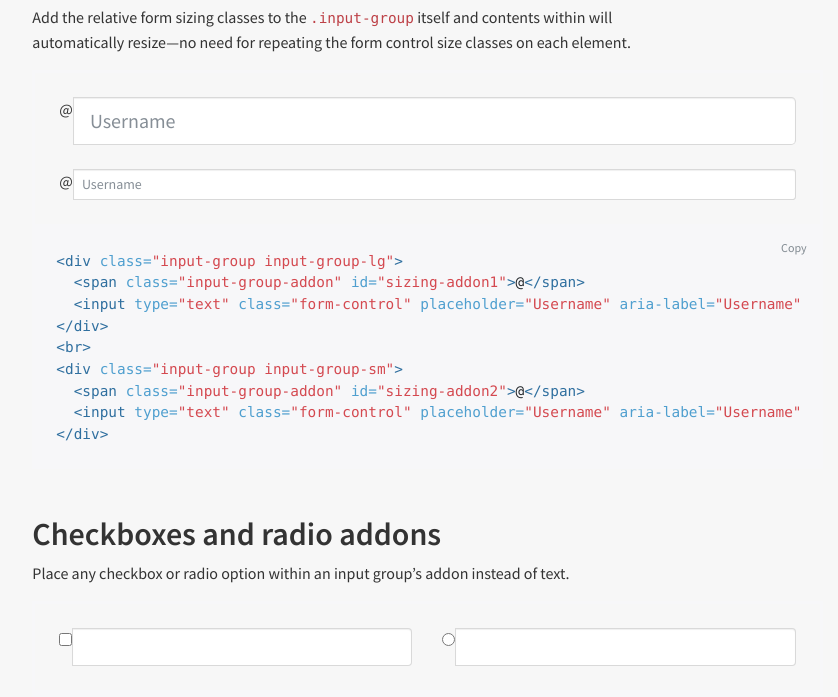
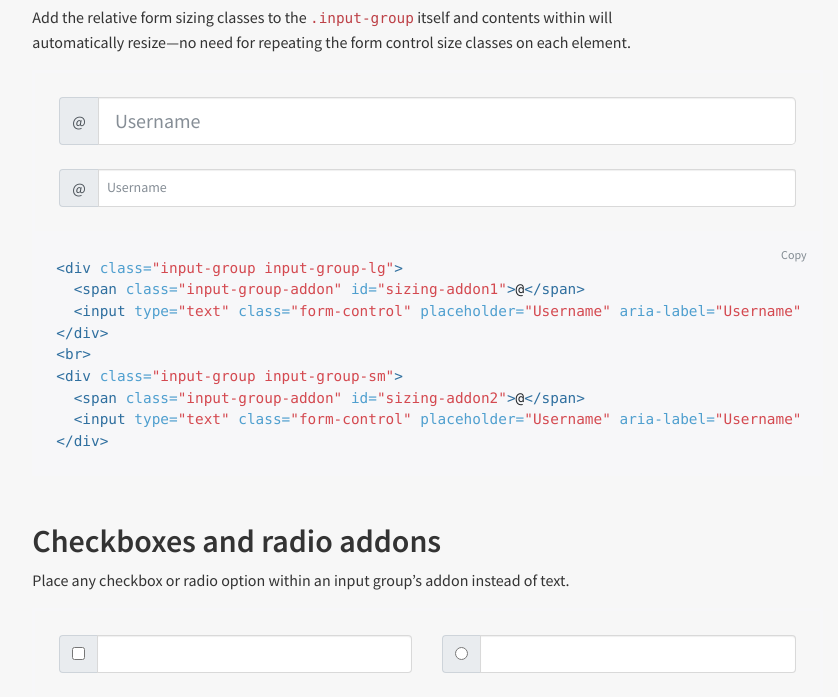
Before and after one commit to jamesmadson/mfn_theme, a plain HTML site: page docs/docs/4.0/components/input-group/index.html in a window 1280 px wide. Shown: the part 1515-2212 px from the top of the page, without its empty margins (229-1067 px from the left). Drawn offline with Linux system fonts and the light colour scheme.

Commit message:
remaining component styles

```diff
--- a/docs/docs/4.0/components/input-group/index.html
+++ b/docs/docs/4.0/components/input-group/index.html
@@ -585,35 +585,35 @@
 
 <div class="bd-example">
 <div class="input-group">
-  <span class="input-group-addon" id="basic-addon1">@</span>
+  <span class="input-group-text" id="basic-addon1">@</span>
   <input type="text" class="form-control" placeholder="Username" aria-label="Username" aria-describedby="basic-addon1" />
 </div>
 <br />
 <div class="input-group">
   <input type="text" class="form-control" placeholder="Recipient's username" aria-label="Recipient's username" aria-describedby="basic-addon2" />
-  <span class="input-group-addon" id="basic-addon2">@example.com</span>
+  <span class="input-group-text" id="basic-addon2">@example.com</span>
 </div>
 <br />
 <label for="basic-url">Your vanity URL</label>
 <div class="input-group">
-  <span class="input-group-addon" id="basic-addon3">https://example.com/users/</span>
+  <span class="input-group-text" id="basic-addon3">https://example.com/users/</span>
   <input type="text" class="form-control" id="basic-url" aria-describedby="basic-addon3" />
 </div>
 <br />
 <div class="input-group">
-  <span class="input-group-addon">$</span>
+  <span class="input-group-text">$</span>
   <input type="text" class="form-control" aria-label="Amount (to the nearest dollar)" />
-  <span class="input-group-addon">.00</span>
+  <span class="input-group-text">.00</span>
 </div>
 <br />
 <div class="input-group">
-  <span class="input-group-addon">$</span>
-  <span class="input-group-addon">0.00</span>
+  <span class="input-group-text">$</span>
+  <span class="input-group-text">0.00</span>
   <input type="text" class="form-control" aria-label="Amount (to the nearest dollar)" />
 </div>
 </div>
 <div class="highlight"><pre><code class="language-html" data-lang="html"><span class="nt">&lt;div</span> <span class="na">class=</span><span class="s">"input-group"</span><span class="nt">&gt;</span>
-  <span class="nt">&lt;span</span> <span class="na">class=</span><span class="s">"input-group-addon"</span> <span class="na">id=</span><span class="s">"basic-addon1"</span><span class="nt">&gt;</span>@<span class="nt">&lt;/span&gt;</span>
+  <span class="nt">&lt;span</span> <span class="na">class=</span><span class="s">"input-group-text"</span> <span class="na">id=</span><span class="s">"basic-addon1"</span><span class="nt">&gt;</span>@<span class="nt">&lt;/span&gt;</span>
   <span class="nt">&lt;input</span> <span class="na">type=</span><span class="s">"text"</span> <span class="na">class=</span><span class="s">"form-control"</span> <span class="na">placeholder=</span><span class="s">"Username"</span> <span class="na">aria-label=</span><span class="s">"Username"</span> <span class="na">aria-describedby=</span><span class="s">"basic-addon1"</span><span class="nt">&gt;</span>
 <span class="nt">&lt;/div&gt;</span>
 <span class="nt">&lt;br&gt;</span>
@@ -646,12 +646,12 @@
 
 <div class="bd-example">
 <div class="input-group input-group-lg">
-  <span class="input-group-addon" id="sizing-addon1">@</span>
+  <span class="input-group-text" id="sizing-addon1">@</span>
   <input type="text" class="form-control" placeholder="Username" aria-label="Username" aria-describedby="sizing-addon1" />
 </div>
 <br />
 <div class="input-group input-group-sm">
-  <span class="input-group-addon" id="sizing-addon2">@</span>
+  <span class="input-group-text" id="sizing-addon2">@</span>
   <input type="text" class="form-control" placeholder="Username" aria-label="Username" aria-describedby="sizing-addon2" />
 </div>
 </div>
@@ -673,7 +673,7 @@
 <div class="row">
   <div class="col-lg-6">
     <div class="input-group">
-      <span class="input-group-addon">
+      <span class="input-group-text">
         <input type="checkbox" aria-label="Checkbox for following text input" />
       </span>
       <input type="text" class="form-control" aria-label="Text input with checkbox" />
@@ -681,7 +681,7 @@
   </div>
   <div class="col-lg-6">
     <div class="input-group">
-      <span class="input-group-addon">
+      <span class="input-group-text">
         <input type="radio" aria-label="Radio button for following text input" />
       </span>
       <input type="text" class="form-control" aria-label="Text input with radio button" />
@@ -716,17 +716,17 @@
 <div class="row">
   <div class="col-lg-6">
     <div class="input-group">
-      <span class="input-group-addon">
+      <span class="input-group-text">
         <input type="checkbox" aria-label="Checkbox for following text input" />
       </span>
-      <span class="input-group-addon">$</span>
+      <span class="input-group-text">$</span>
       <input type="text" class="form-control" aria-label="Text input with checkbox" />
     </div>
   </div>
   <div class="col-lg-6">
     <div class="input-group">
-      <span class="input-group-addon">$</span>
-      <span class="input-group-addon">0.00</span>
+      <span class="input-group-text">$</span>
+      <span class="input-group-text">0.00</span>
       <input type="text" class="form-control" aria-label="Text input with radio button" />
     </div>
   </div>
--- a/mfn_theme.scss
+++ b/mfn_theme.scss
@@ -22,8 +22,36 @@ p {
 }
 
 .btn {
+  box-shadow: none;
+  font-size: $font-size-base - 0.2;
   letter-spacing: 0.05em;
   text-transform: uppercase;
+}
+
+.input-group {
+  .input-group-text {
+    display: -webkit-box;
+    display: -ms-flexbox;
+    display: flex;
+    -webkit-box-align: center;
+    -ms-flex-align: center;
+    align-items: center;
+    padding: .375rem .75rem;
+    margin-bottom: 0;
+    font-size: 1rem;
+    font-weight: 400;
+    line-height: 1.5;
+    color: #495057;
+    text-align: center;
+    white-space: nowrap;
+    background-color: #e9ecef;
+    border: 1px solid #ced4da;
+    border-right:0;
+    border-top-right-radius: 0;
+    border-bottom-right-radius: 0;
+    border-top-left-radius: $border-radius;
+    border-bottom-left-radius: $border-radius;
+  }
 }
 
 //Navigation Elements
@@ -180,4 +208,67 @@ p {
 //Cards
 .card {
   box-shadow: $box-shadow;
+
+  .card-header {
+    background-color: $primary;
+    a {
+      color: $white;
+    }
+  }
 }
+
+//List Group
+.list-group {
+  border-radius: $border-radius;
+  box-shadow: $box-shadow;
+}
+
+//Pagination
+.pagination {
+  .page-item {
+    box-shadow: $box-shadow;
+
+    a {
+      &:hover {
+        background-color: $primary;
+        border-color: $primary;
+        color: $white;
+      }
+    }
+  }
+}
+
+//Popover
+.popover-header {
+  background-color: $primary;
+  color: $white;
+}
+
+//Tooltip
+.tooltip {
+  &.bs-tooltip-right {
+    .arrow::before {
+      border-right-color: $white;
+    }
+  }
+  &.bs-tooltip-left {
+    .arrow::before {
+      border-left-color: $white;
+    }
+  }
+  &.bs-tooltip-top {
+    .arrow::before {
+      border-top-color: $white;
+    }
+  }
+  &.bs-tooltip-bottom {
+    .arrow::before {
+      border-bottom-color: $white;
+    }
+  }
+  .tooltip-inner {
+    background-color: $white;
+    box-shadow: $box-shadow;
+    color: $black;
+  }
+}
```
Also changed, not shown: docs/docs/4.0/components/button-group/index.html (+2 -2 lines), docs/docs/4.0/components/forms/index.html (+6 -6 lines), mfn_theme.css, 1 other file.
